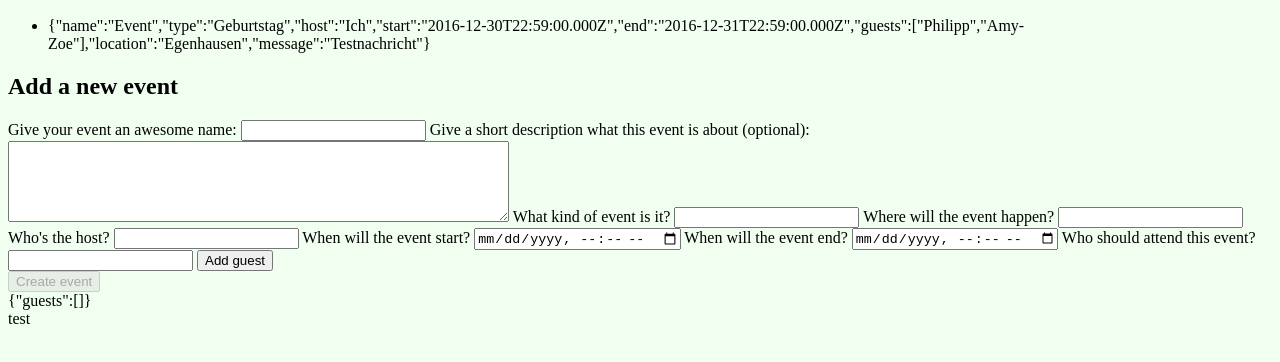
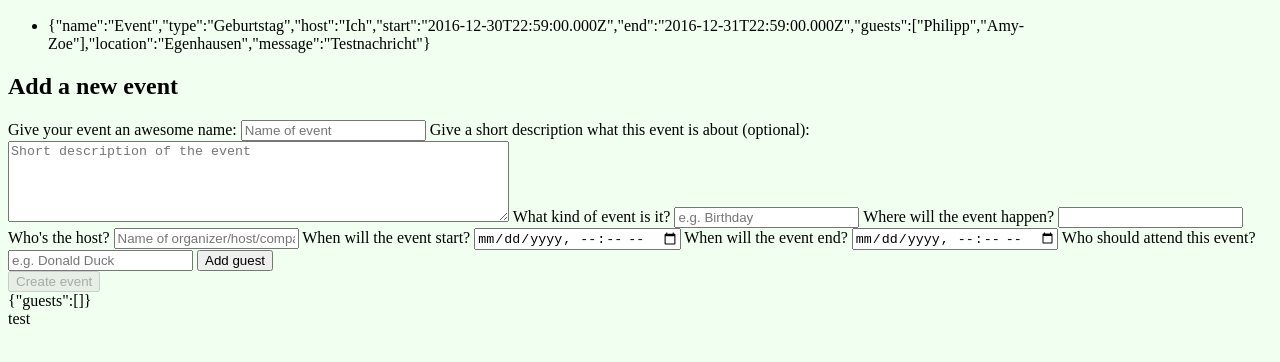
Before and after one commit to philtim/MeetUp-EventPlanner, a website: page src/index.html in a window 1280 px wide. Shown: the part 110-472 px from the top of the page. Drawn offline with nearby package versions, Linux system fonts and the light colour scheme; some packages are replaced by stand-ins of ours; files that its build step writes are made by us from their sources.

Commit message:
style: Add input placeholders

```diff
--- a/src/components/addEvent/addEvent.html
+++ b/src/components/addEvent/addEvent.html
@@ -6,17 +6,17 @@
 
     <label for="event.name">
       <span>Give your event an awesome name:</span>
-      <input id="event.name" type="text" data-ng-model="vm.event.name" required>
+      <input id="event.name" type="text" placeholder="Name of event" data-ng-model="vm.event.name" required>
     </label>
 
     <label for="event.description">
       <span>Give a short description what this event is about (optional):</span>
-      <textarea name="" id="event.description" cols="60" rows="5" data-ng-model="vm.event.description"></textarea>
+      <textarea name="" id="event.description" placeholder="Short description of the event" cols="60" rows="5" data-ng-model="vm.event.description"></textarea>
     </label>
 
     <label for="event.type">
       <span>What kind of event is it?</span>
-      <input id="event.type" list="event.typeList" data-ng-model="vm.event.type" required>
+      <input id="event.type" list="event.typeList" placeholder="e.g. Birthday" data-ng-model="vm.event.type" required>
       <datalist id="event.typeList">
         <option value="Birthday"></option>
         <option value="Houseparty"></option>
@@ -28,10 +28,9 @@
       <input-geolocation data-ng-model='vm.event.location' id="location"></input-geolocation>
     </label>
 
-
     <label for="event.host">
       <span>Who's the host?</span>
-      <input id="event.host" type="text" data-ng-model="vm.event.host" required>
+      <input id="event.host" type="text" placeholder="Name of organizer/host/company" data-ng-model="vm.event.host" required>
     </label>
 
     <label for="event.startDate">
@@ -46,10 +45,9 @@
 
     <label for="event.guests">
       <span>Who should attend this event?</span>
-      <input id="event.guests" type="text" data-ng-model="vm.guest" required>
+      <input id="event.guests" type="text" placeholder="e.g. Donald Duck" data-ng-model="vm.guest" required>
       <button data-ng-click="vm.addGuest(vm.guest)">Add guest</button>
     </label>
-
 
   </form>
 
```
